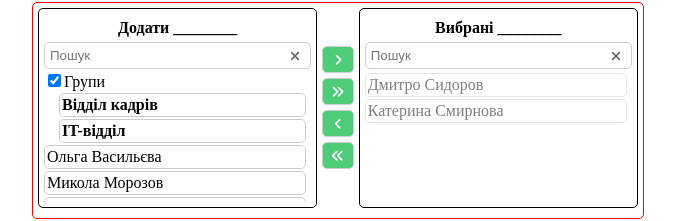
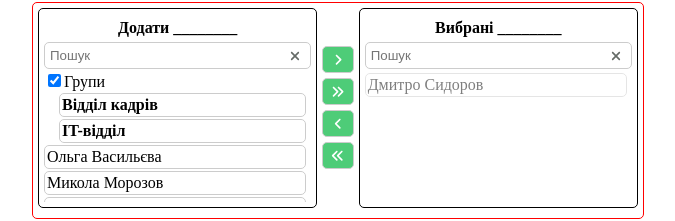
Before and after one commit to butkodenis/UI, a React (Vite) app: page / in a window 1280 px wide. Shown: the part 136-357 px from the top of the page, without its empty margins (302-977 px from the left). Built offline with nearby package versions, Linux system fonts and the light colour scheme.

Commit message:
Удалены фиксированные элементы из mockData и добавлены комментарии для улучшения понимания логики перемещения элементов в компоненте DualListBox

```diff
--- a/src/mockData/data.ts
+++ b/src/mockData/data.ts
@@ -54,11 +54,6 @@ export const selectedList = [
     label: 'Дмитро Сидоров',
     isFixed: true,
   },
-  {
-    id: '550e8400-e29b-41d4-a716-446655440066',
-    label: 'Катерина Смирнова',
-    isFixed: true,
-  },
 ];
 
 export const group1 = [
--- a/src/ui/components/DualListBox/DualListBox.tsx
+++ b/src/ui/components/DualListBox/DualListBox.tsx
@@ -62,8 +62,8 @@ const DualListBox: React.FC<DualListBoxProps> = (props) => {
 
   // Функция для перемещения всех элементов в выбранные
   const moveAllItemsToSelected = () => {
-    const individualItems = availableItems.filter((item) => !item.isGroup);
-    const newSelectedItems = [...selectedItems, ...individualItems.filter((item) => !selectedItems.includes(item))];
+    const individualItems = availableItems.filter((item) => !item.isGroup); // Фильтруем элементы, которые не являются группами
+    const newSelectedItems = [...selectedItems, ...individualItems.filter((item) => !selectedItems.includes(item))]; // Объединяем выбранные элементы с новыми элементами
 
     props.onChange(newSelectedItems);
 
@@ -72,15 +72,16 @@ const DualListBox: React.FC<DualListBoxProps> = (props) => {
 
   // Функция для перемещения всех элементов в доступные
   const moveAllItemsToAvailable = () => {
-    const newSelectedItems = selectedItems.filter((item) => item.isFixed);
+    const newSelectedItems = selectedItems.filter((item) => item.isFixed); // Фильтруем элементы, которые являются фиксированными
 
     props.onChange(newSelectedItems);
 
     setActiveItems([]);
   };
 
-  // Функция для перемещения элемента в выбранные
+  // Функция для перемещения отмеченых элементов в выбранные
   const moveItemToSelected = () => {
+    // Объединяем выбранные элементы с новыми элементами
     const newSelectedItems = [...selectedItems, ...activeItems.filter((item) => !selectedItems.includes(item))];
 
     props.onChange(newSelectedItems);
@@ -88,8 +89,9 @@ const DualListBox: React.FC<DualListBoxProps> = (props) => {
     setActiveItems([]);
   };
 
-  // Функция для перемещения элемента в доступные
+  // Функция для перемещения отмеченых элементов в доступные
   const moveItemToAvailable = () => {
+    // Фильтруем элементы, которые не являются выбранными
     const newSelectedItems = selectedItems.filter((item) => !activeItems.includes(item));
 
     props.onChange(newSelectedItems);
```
